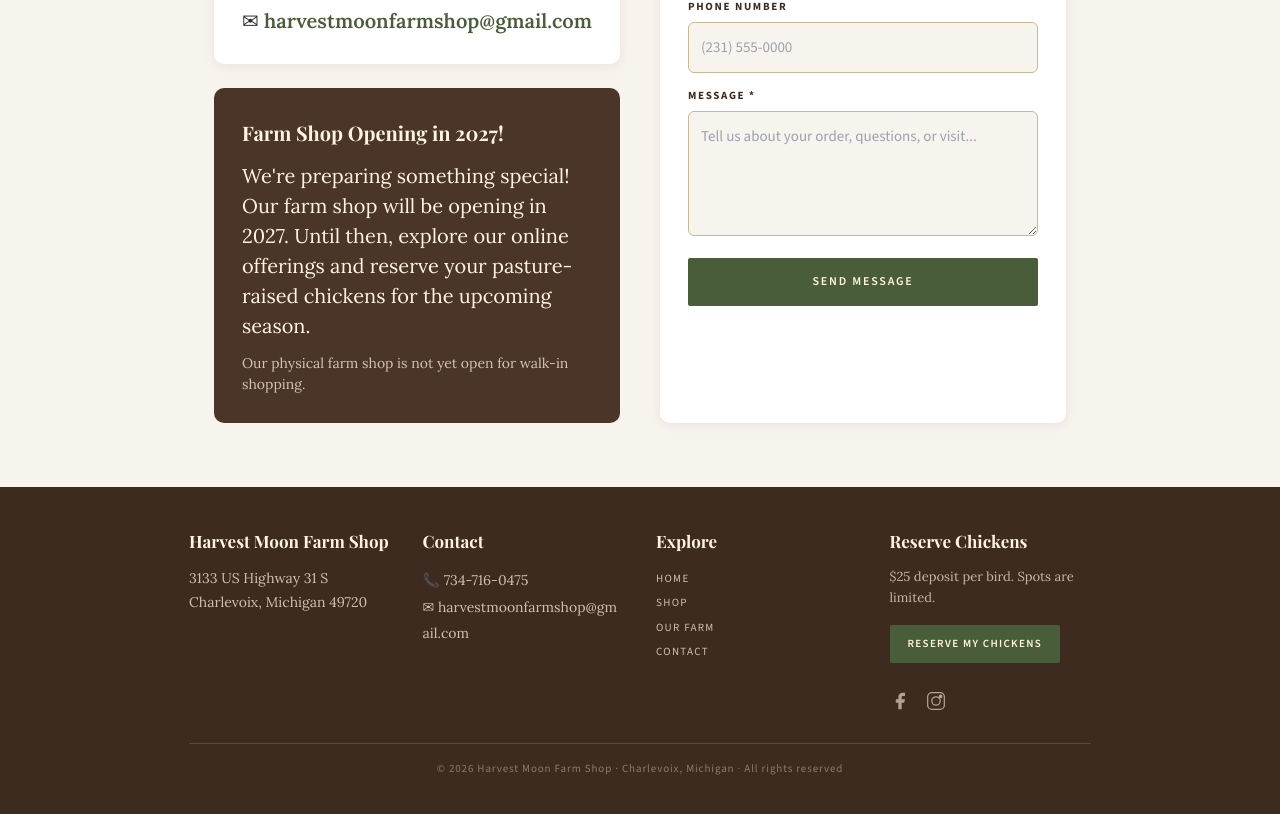
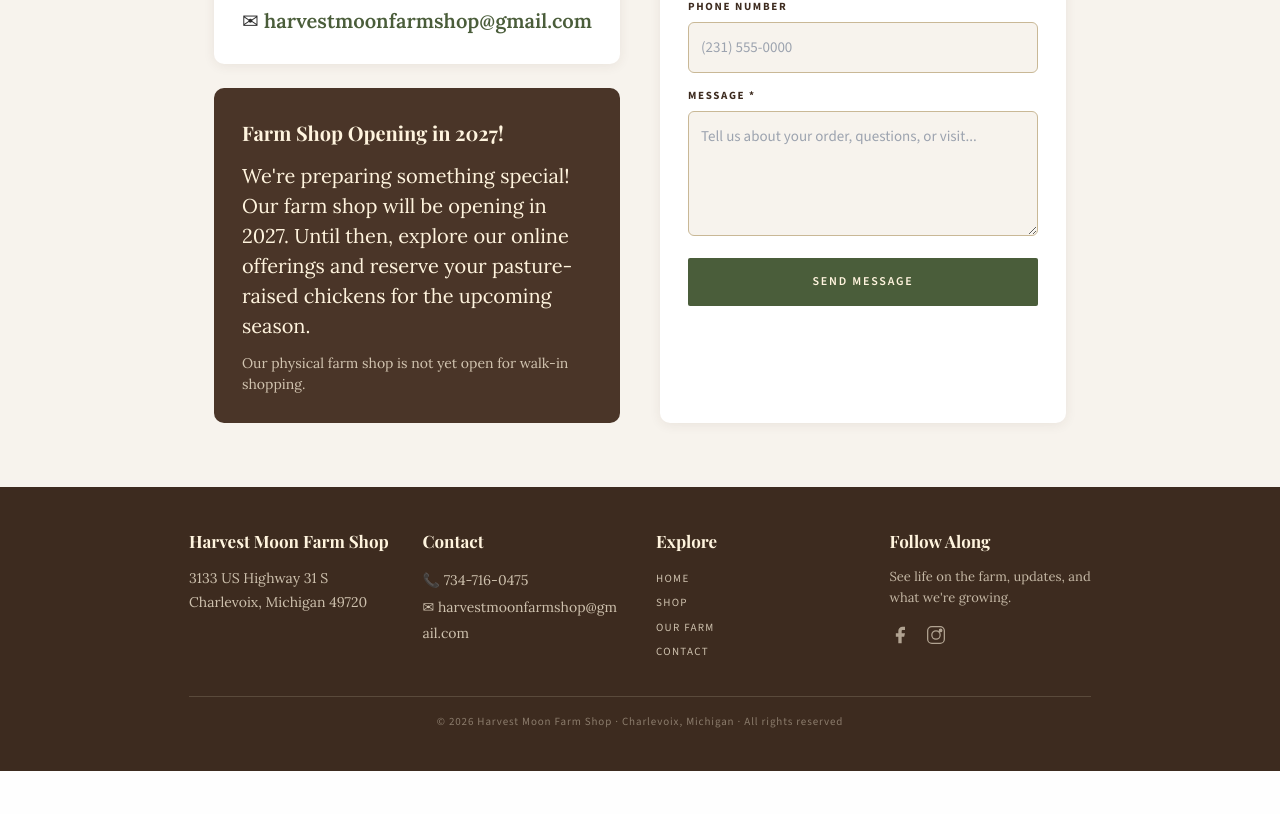
Before and after one commit to Sherryfarmshop/harvest-moon-website, a Next.js app: page / in a window 1280 px wide. Shown: the part 6591-7405 px from the top of the page. After the commit the page ends 7362 px from the top, so only its background shows below. Built offline with nearby package versions, Linux system fonts and the light colour scheme; a web font is replaced by a local one.

Commit message:
Remove Reserve My Chickens from footer, replace with Follow Along social

```diff
--- a/src/components/FooterBar.tsx
+++ b/src/components/FooterBar.tsx
@@ -41,22 +41,15 @@ export default function FooterBar() {
             </div>
           </div>
 
-          {/* Reserve + Social */}
+          {/* Social */}
           <div className="md:col-span-1">
             <h4 className="font-playfair font-bold mb-3" style={{ fontSize: '17px', color: '#FFF4DE' }}>
-              Reserve Chickens
+              Follow Along
             </h4>
             <p className="font-lora mb-4" style={{ fontSize: '13px', color: '#FFF4DE', opacity: 0.7, lineHeight: 1.6 }}>
-              $25 deposit per bird. Spots are limited.
+              See life on the farm, updates, and what we&apos;re growing.
             </p>
-            <a href="https://xbysrj-1m.myshopify.com/products/2027-pasture-raised-whole-chicken"
-              target="_blank" rel="noopener noreferrer"
-              className="inline-block bg-[#4A5D3A] hover:bg-[#3E4F31] transition-colors font-source font-semibold uppercase tracking-[0.12em] rounded-sm mb-5"
-              style={{ color: '#FFF4DE', padding: '10px 18px', fontSize: '11px' }}>
-              Reserve My Chickens
-            </a>
-            {/* Social icons */}
-            <div className="flex gap-4 mt-2">
+            <div className="flex gap-4">
               <a href="#" aria-label="Facebook" style={{ color: '#FFF4DE', opacity: 0.6 }}>
                 <svg width="20" height="20" viewBox="0 0 24 24" fill="currentColor"><path d="M18 2h-3a5 5 0 00-5 5v3H7v4h3v8h4v-8h3l1-4h-4V7a1 1 0 011-1h3z"/></svg>
               </a>
```
